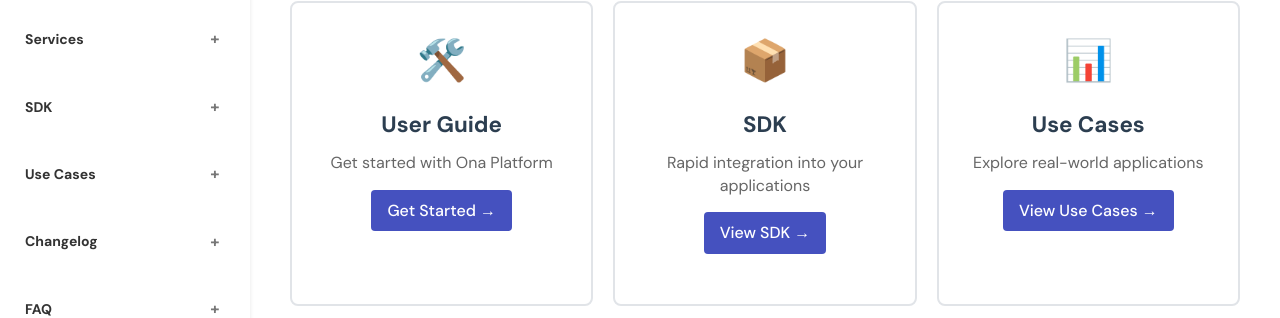
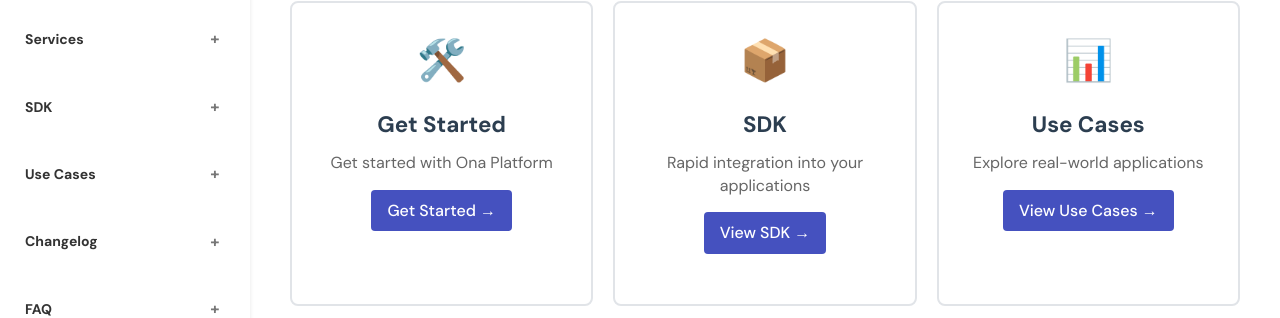
Before and after one commit to AsobaCloud/asobacode.github.io, a Jekyll site: the page built from index.md, in a window 1280 px wide and 1400 px high. Shown: the part 274-592 px from the top of the window. Built offline with Jekyll 4.4.1, drawn with Linux system fonts in a browser that asks for light colours; comment, search, counter and statistics services are not loaded; some of the changed text lies outside the part shown.

Commit message:
Change User Guide to Get Started and point to introduction.html

```diff
--- a/index.md
+++ b/index.md
@@ -17,9 +17,9 @@ Transform reactive operations into proactive intelligence with industry-specific
   <div class="path-button">
     <div class="path-icon">🛠️</div>
     <div class="path-content">
-      <h3>User Guide</h3>
+      <h3>Get Started</h3>
       <p>Get started with Ona Platform</p>
-      <a href="user-guide.html#prerequisites-checklist" class="path-link">Get Started →</a>
+      <a href="introduction.html" class="path-link">Get Started →</a>
     </div>
   </div>
 
@@ -254,7 +254,7 @@ Transform reactive operations into proactive intelligence with industry-specific
 
 ## Next Steps {#next-steps}
 
-- **[User Guide](user-guide.html)** - Get started with Ona Platform
+- **[Get Started](introduction.html)** - Get started with Ona Platform
 
 ---
 
```
